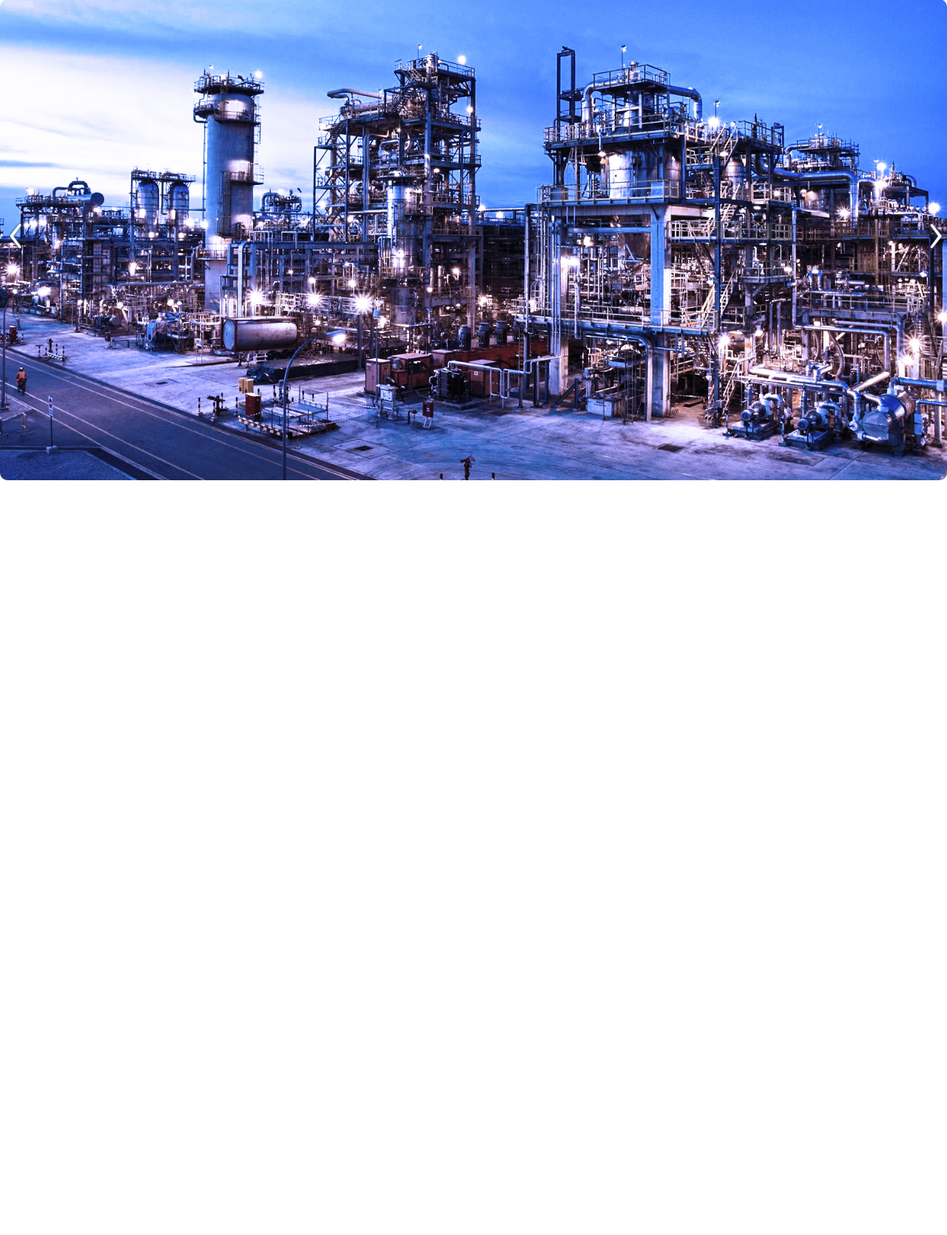
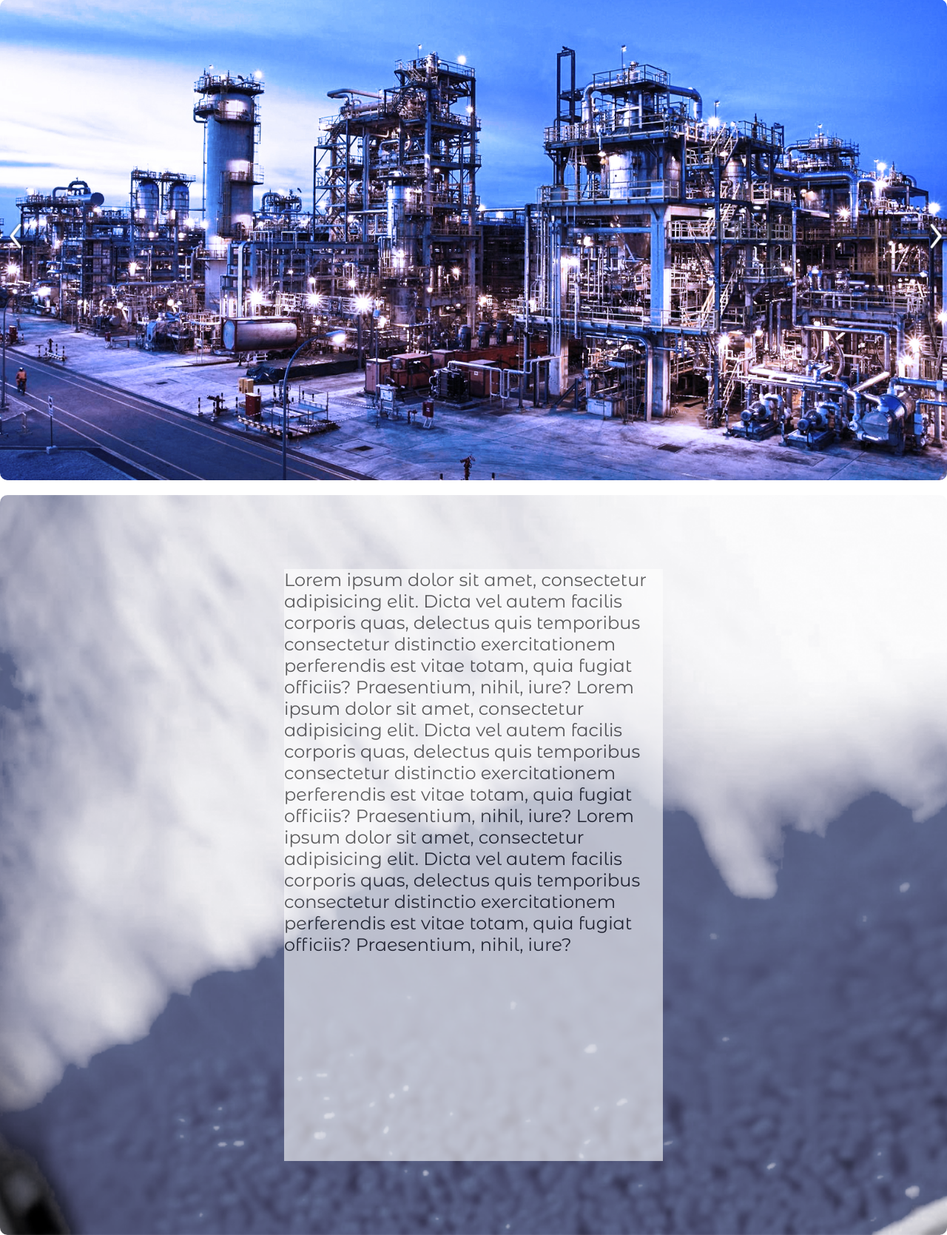
Before and after one commit to ArtikynPlayground/ArtikynPlayground.github.io, a PHP site: page /copoly in a window 1280 px wide. Shown: the part 208-1877 px from the top of the page at 74% size. Before the commit the page ends 857 px from the top, so only its background shows below. Run offline with PHP 8.4, Linux system fonts and the light colour scheme; some libraries are stand-ins or nearby versions.

Commit message:
Working on with second block
= Fixed bug with first carousel
+ Added second caouresel (siema bug?)

```diff
--- a/copoly/css/main.css
+++ b/copoly/css/main.css
@@ -107,7 +107,7 @@ color: red;
 height: 40px;
 margin-top: -350px;
 margin-left: 10px;
-position: fixed;
+position: absolute;
 cursor: pointer;
 }
 
@@ -115,6 +115,32 @@ cursor: pointer;
 height: 40px;
 margin-top: -350px;
 margin-left: 98%;
-position: fixed;
+position: absolute;
 cursor: pointer;
 }
+
+.main_content2{
+    margin: 0 auto;
+    background-size: cover;
+    background-repeat: no-repeat;
+    background-image: url(/copoly/img/main_content2.png);
+    height: 1000px;
+    background-position: 10% 50%;
+    border-radius: 10px;
+    margin-top: 20px;
+    position: relative;
+    }
+
+.main_slider{
+    height: 80%;
+    width: 40%;
+    background-color: white;
+    opacity: 0.6;
+    position: absolute;
+    top: 0;
+    left: 0;
+    right: 0;
+    bottom: 0;
+    margin: auto;
+    color: black;
+}
--- a/copoly/index.html
+++ b/copoly/index.html
@@ -45,11 +45,61 @@
     </div>
 
    </div>
+
+   <div>
    <img class="prev" src="img/prev2.png">
    <img class="next" src="img/next2.png">
-
+   </div>
 <!--<div class="main_images img2"></div>
    <div class="main_images img3"></div>-->
+
+<div class="main_content2 siema">
+    <div class="main_slider font-style">
+        Lorem ipsum dolor sit amet, consectetur adipisicing elit. Dicta vel autem facilis corporis quas, delectus quis temporibus consectetur distinctio exercitationem perferendis est vitae totam, quia fugiat officiis? Praesentium, nihil, iure?
+        Lorem ipsum dolor sit amet, consectetur adipisicing elit. Dicta vel autem facilis corporis quas, delectus quis temporibus consectetur distinctio exercitationem perferendis est vitae totam, quia fugiat officiis? Praesentium, nihil, iure?
+        Lorem ipsum dolor sit amet, consectetur adipisicing elit. Dicta vel autem facilis corporis quas, delectus quis temporibus consectetur distinctio exercitationem perferendis est vitae totam, quia fugiat officiis? Praesentium, nihil, iure?
+    </div>
+
+</div>
+
+
+
+
+
+
+
+
+
+
+
+
+
+
+
+
+
+
+
+
+
+
+
+
+
+
+
+
+
+
+
+
+
+
+
+
+
+
+
 
 
 <script src="js/siema.min.js"></script>
```
Also changed, not shown: copoly/img/main_content2.png (added).
